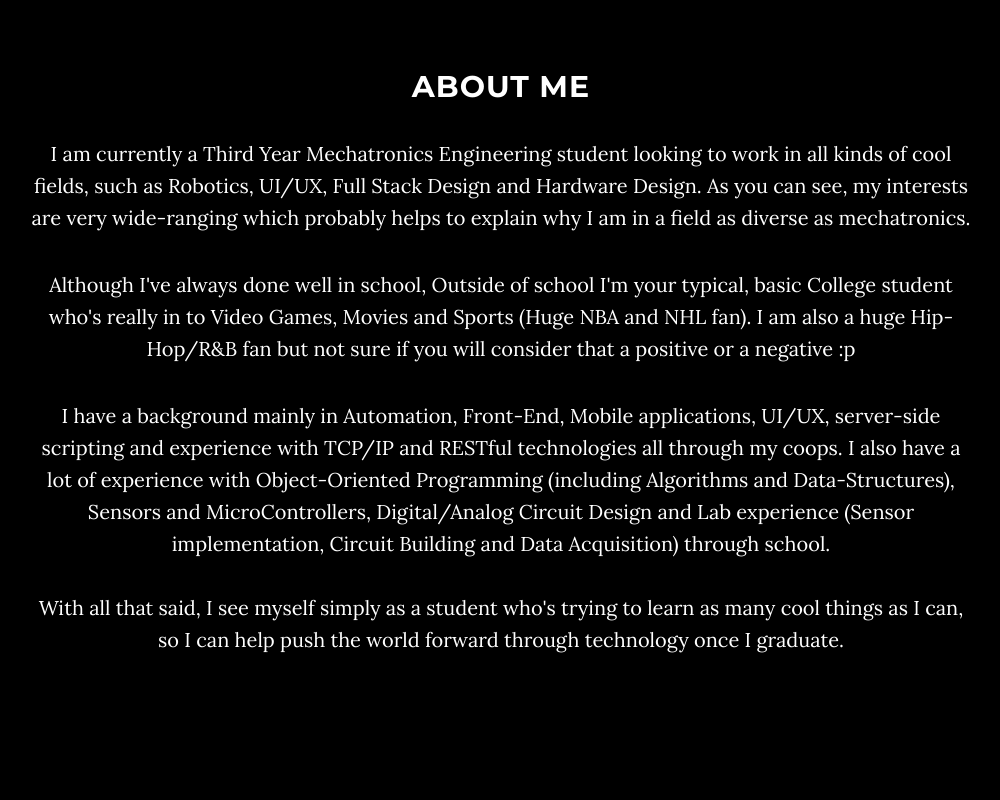
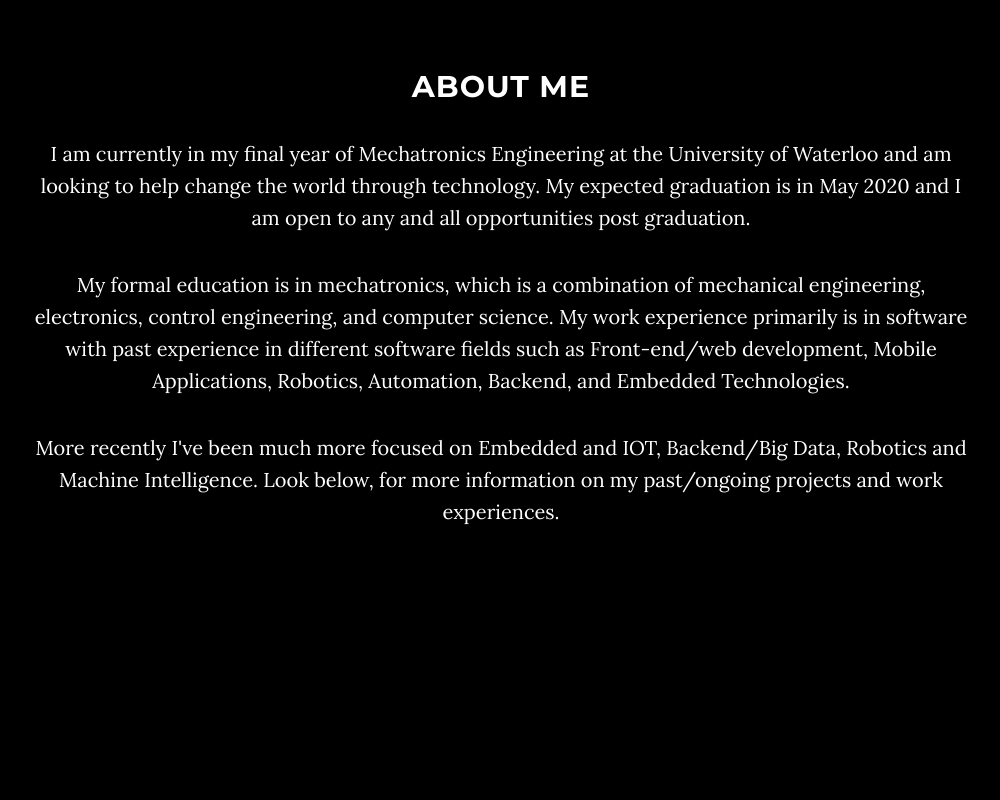
Before and after one commit to Zaki-Ahmed/Zaki-Ahmed.github.io, a website: page index.html in a window 1280 px wide. Shown: the part 980-1780 px from the top of the page, without its empty margins (139-1139 px from the left). Drawn offline with nearby package versions, Linux system fonts and the light colour scheme; some packages are replaced by stand-ins of ours.

Commit message:
README and About Me changes - DEC 2019

```diff
--- a/index.html
+++ b/index.html
@@ -99,15 +99,15 @@
         <div class="row">
             <div class="col-md-10 col-lg-offset-1">
                 <h2>About me</h2>
-                <p> I am currently a Third Year Mechatronics Engineering student looking to work in all kinds of cool fields, such as Robotics, UI/UX, Full Stack Design and Hardware Design. As you can see, my interests are very wide-ranging which probably helps to explain why I am in a field as diverse as mechatronics.
+                <p> I am currently in my final year of Mechatronics Engineering at the University of Waterloo and am looking to help change the world through technology. My expected graduation is in May 2020 and I am open to any and all opportunities post graduation.
                 </p>
-                <p>Although I've always done well in school, Outside of school I'm your typical, basic College student who's really in to Video Games, Movies and Sports (Huge NBA and NHL fan). I am also a huge Hip-Hop/R&B fan but not sure if you will consider that a positive or a negative :p
+                <p> My formal education is in mechatronics, which is a combination of mechanical engineering, electronics, control engineering, and computer science. My work experience primarily is in software with past experience in different software fields such as Front-end/web development, Mobile Applications, Robotics, Automation, Backend, and Embedded Technologies.
                 </p>
-                <p>I have a background mainly in Automation, Front-End, Mobile applications, UI/UX, server-side scripting and experience with TCP/IP and RESTful technologies all through my coops. I also have a lot of experience with Object-Oriented Programming (including Algorithms and Data-Structures), Sensors and MicroControllers, Digital/Analog Circuit Design and Lab experience (Sensor implementation, Circuit Building and Data Acquisition) through school. <br/><br/> With all that said, I see myself simply as a student who's trying to learn as many cool things as I can, so I can help push the world forward through technology once I graduate.</p>
+                <p> More recently I've been much more focused on Embedded and IOT, Backend/Big Data, Robotics and Machine Intelligence. Look below, for more information on my past/ongoing projects and work experiences.
+                </p>
             </div>
         </div>
     </section>
-
 
     <!-- Download Section -->
     <section id="download" class="content-section text-center">
@@ -135,9 +135,6 @@
                     </li>
                     <li>
                         <a href="https://github.com/Zaki-Ahmed" class="btn btn-default btn-lg"><i class="fa fa-github fa-fw"></i> <span class="network-name">Github</span></a>
-                    </li>
-                    <li>
-                        <a href="https://www.facebook.com/zaki.ahmed.5454" class="btn btn-default btn-lg"><i class="fa fa-facebook fa-fw"></i> <span class="network-name">Facebook</span></a>
                     </li>
                 </ul>
             </div>
```
Also changed, not shown: README.md.
